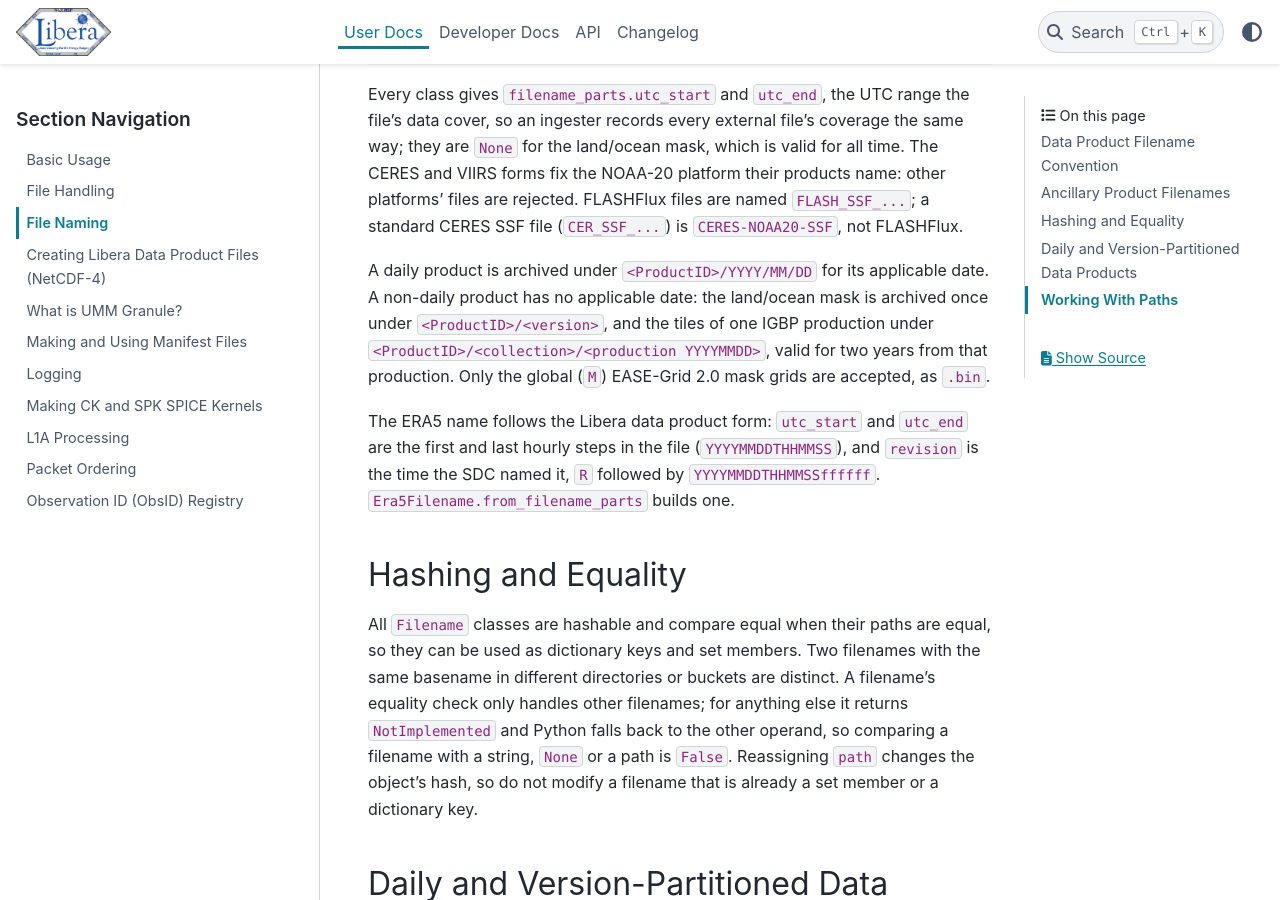
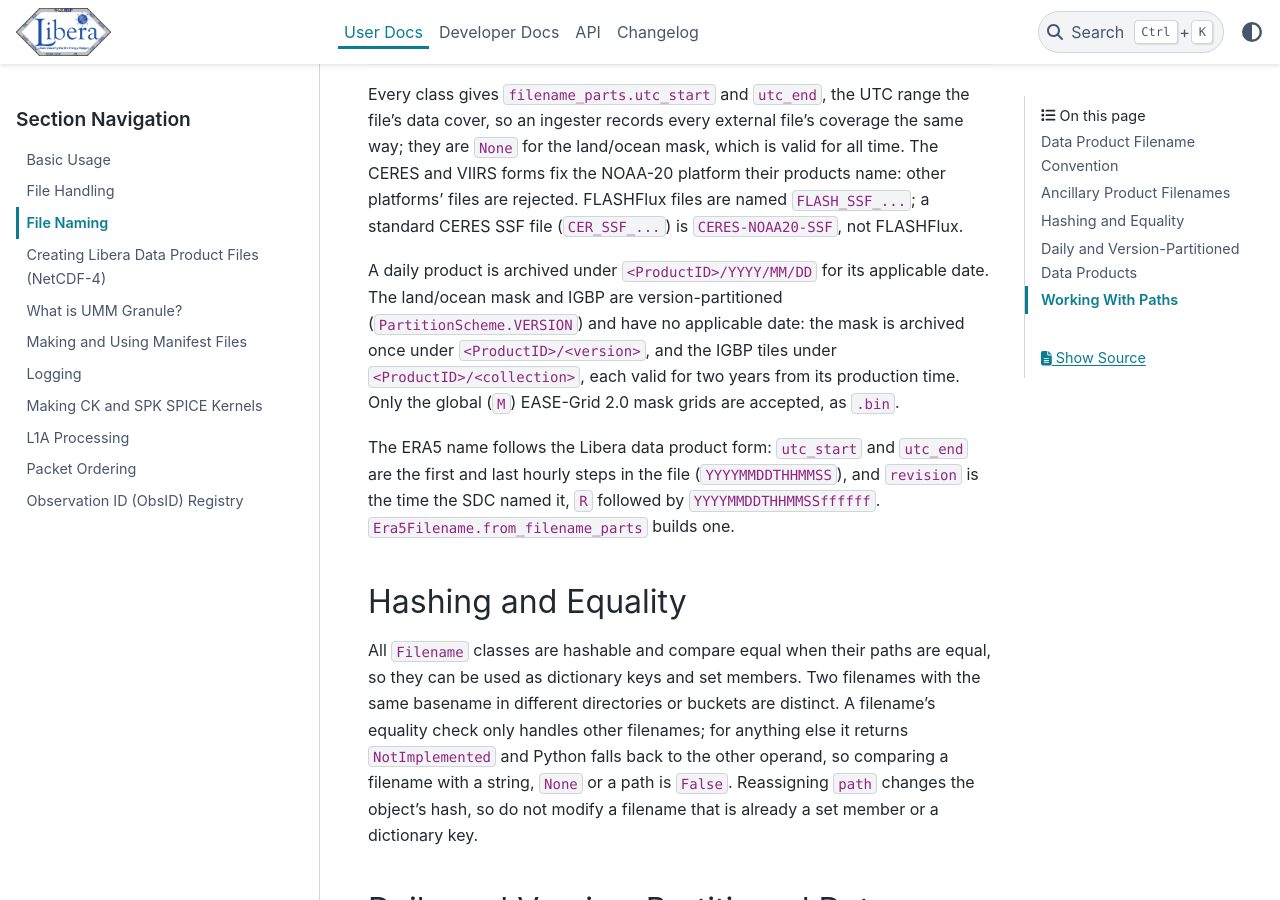
Before and after one commit to LASP-Libera/libera_utils, a Sphinx documentation site: the page built from doc/source/user-docs/file_naming.md, in a window 1280 px wide and 900 px high, scrolled down 2757 px. Built offline with Sphinx 7.4.7 and the PyData theme 0.15.4, drawn with Linux system fonts in a browser that asks for light colours.

Commit message:
feat(io)!: partition IGBP and the land/ocean mask by version
MODIS-IGBP and NSIDC-LAND-OCEAN-MASK have no file per day, so a consumer
that selects inputs by partition scheme never found a daily one. Both take
PartitionScheme.VERSION, and the IGBP tiles archive under
<ProductID>/<collection>. The ancillary filename changelog entries move
from 5.26.0 to Unreleased, where the rebase onto main had left them.

Co-Authored-By: Claude Fable 5.2 <noreply@anthropic.com>

```diff
--- a/doc/source/user-docs/file_naming.md
+++ b/doc/source/user-docs/file_naming.md
@@ -71,10 +71,10 @@ records every external file's coverage the same way; they are `None` for the lan
 all time. The CERES and VIIRS forms fix the NOAA-20 platform their products name: other platforms' files are
 rejected. FLASHFlux files are named `FLASH_SSF_...`; a standard CERES SSF file (`CER_SSF_...`) is `CERES-NOAA20-SSF`, not FLASHFlux.
 
-A daily product is archived under `<ProductID>/YYYY/MM/DD` for its applicable date. A non-daily product has no
-applicable date: the land/ocean mask is archived once under `<ProductID>/<version>`, and the tiles of one IGBP
-production under `<ProductID>/<collection>/<production YYYYMMDD>`, valid for two years from that production. Only
-the global (`M`) EASE-Grid 2.0 mask grids are accepted, as `.bin`.
+A daily product is archived under `<ProductID>/YYYY/MM/DD` for its applicable date. The land/ocean mask and IGBP are
+version-partitioned (`PartitionScheme.VERSION`) and have no applicable date: the mask is archived once under
+`<ProductID>/<version>`, and the IGBP tiles under `<ProductID>/<collection>`, each valid for two years from its
+production time. Only the global (`M`) EASE-Grid 2.0 mask grids are accepted, as `.bin`.
 
 The ERA5 name follows the Libera data product form: `utc_start` and `utc_end` are the first and last hourly steps in
 the file (`YYYYMMDDTHHMMSS`), and `revision` is the time the SDC named it, `R` followed by `YYYYMMDDTHHMMSSffffff`.
```
Also changed, not shown: CHANGELOG.md (+10 -3 lines), 4 other files.
